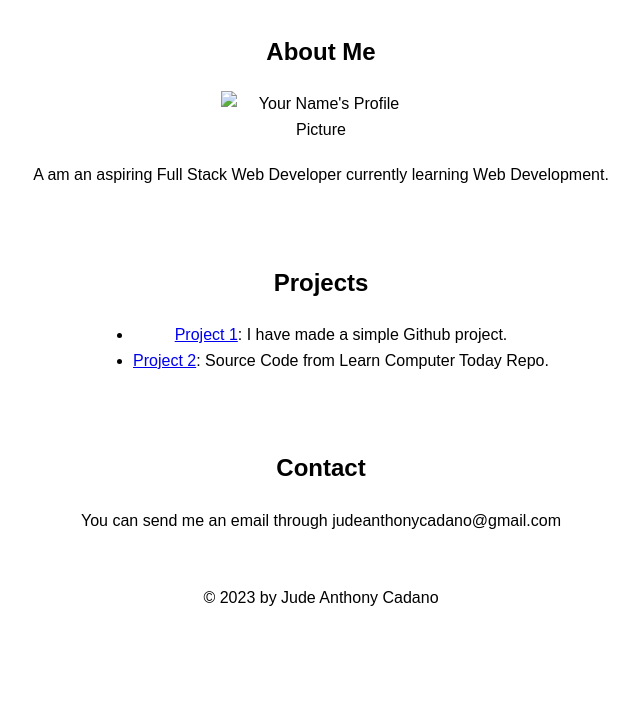
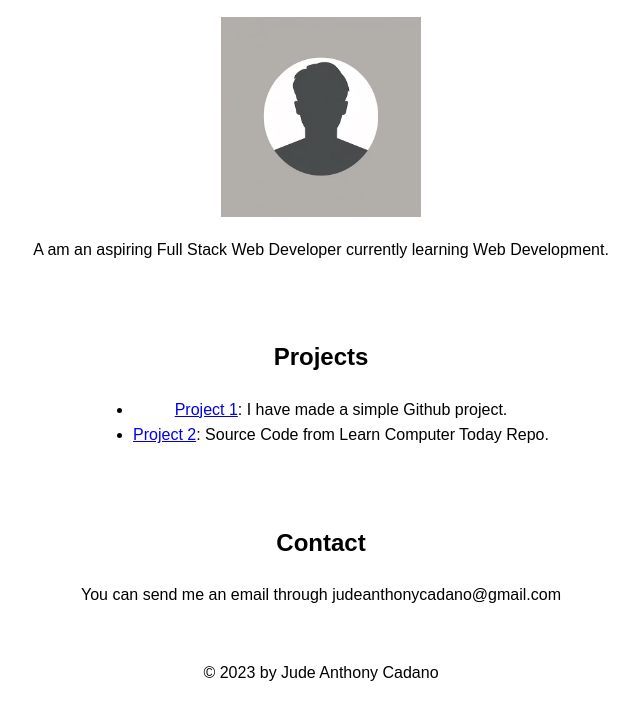
Before and after one commit to LearnComputerToday/githubproject, a plain HTML site: page index.html in a window 1280 px wide. Shown: the part 160-861 px from the top of the page, without its empty margins (319-959 px from the left). Before the commit the page ends 800 px from the top, so only its background shows below. Drawn offline with Linux system fonts and the light colour scheme.

Commit message:
Update index.html
Adding profile image and changing file names. in line 67.

```diff
--- a/index.html
+++ b/index.html
@@ -64,7 +64,7 @@
 
         <section id="about">
             <h2>About Me</h2>
-            <img src="profile_picture.jpg" alt="Your Name's Profile Picture" class="profile-pic">
+            <img src="profile_image.png" alt="Your Name's Profile Picture" class="profile-pic">
             <p>
                 A am an aspiring Full Stack Web Developer currently learning Web Development.
             </p>
```
